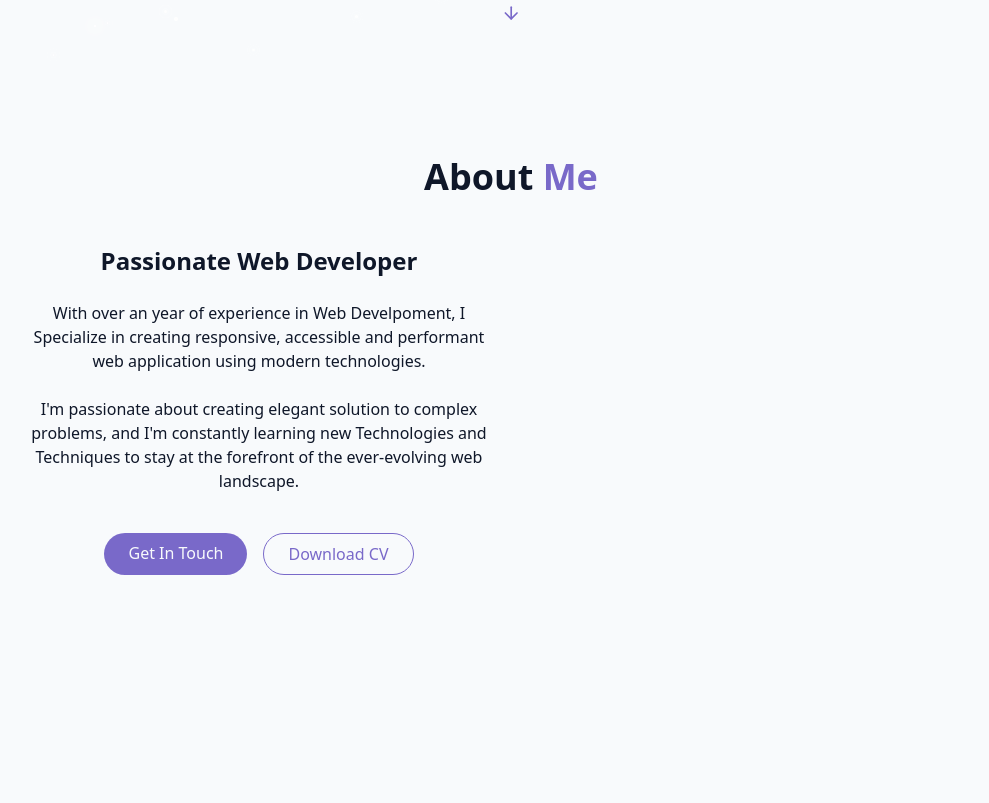
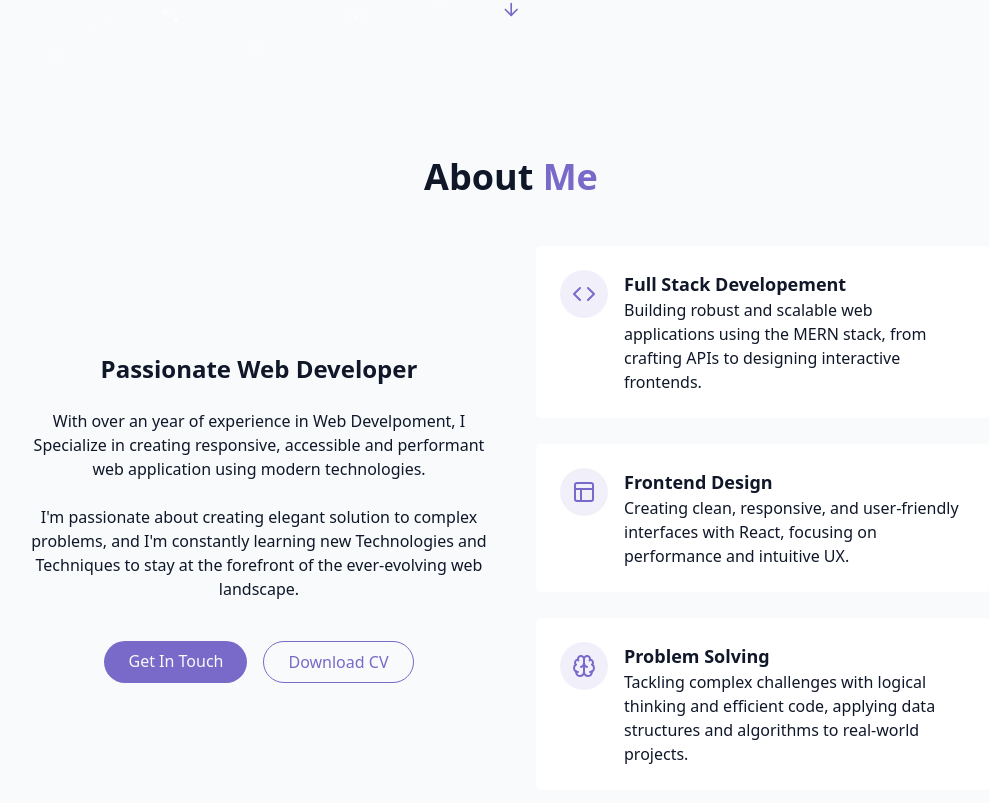
Before and after one commit to tharunkumar-BIT/Portfolio, a React (Vite) app: page / in a window 1280 px wide. Shown: the part 739-1542 px from the top of the page, without its empty margins (129-1118 px from the left). Before the commit the page ends 1410 px from the top, so only its background shows below. Built offline with nearby package versions, Linux system fonts and the light colour scheme.

Commit message:
final about section

```diff
--- a/src/components/AboutSection.jsx
+++ b/src/components/AboutSection.jsx
@@ -1,3 +1,5 @@
+import { Brain, Code, Layout } from "lucide-react";
+
 export const AboutSection = () => {
   return (
     <section id="about" className="py-24 px-4 relative">
@@ -39,7 +41,54 @@ export const AboutSection = () => {
 
           {/* skills */}
           <div className="grid grid-cols-1 gap-6">
+            <div className="gradient-border p-6 card-hover">
+              <div className="flex items-start gap-4">
+                <div className="p-3 rounded-full bg-primary/10">
+                  <Code className="h-6 w-6 text-primary" />
+                </div>
+                <div className="text-left">
+                  <h4 className="text-lg font-semibold">
+                    Full Stack Developement
+                  </h4>
+                  <p className="text-muted-foreground">
+                    Building robust and scalable web applications using the MERN
+                    stack, from crafting APIs to designing interactive
+                    frontends.
+                  </p>
+                </div>
+              </div>
+            </div>
 
+            <div className="gradient-border p-6 card-hover">
+              <div className="flex items-start gap-4">
+                <div className="p-3 rounded-full bg-primary/10">
+                  <Layout className="h-6 w-6 text-primary" />
+                </div>
+                <div className="text-left">
+                  <h4 className="text-lg font-semibold">Frontend Design</h4>
+                  <p className="text-muted-foreground">
+                    Creating clean, responsive, and user-friendly interfaces
+                    with React, focusing on performance and intuitive UX.
+                  </p>
+                </div>
+              </div>
+            </div>
+
+            <div className="gradient-border p-6 card-hover">
+              <div className="flex items-start gap-4">
+                <div className="p-3 rounded-full bg-primary/10">
+                  <Brain className="h-6 w-6 text-primary" />
+                </div>
+                <div className="text-left">
+                  <h4 className="text-lg font-semibold">Problem Solving</h4>
+                  <p className="text-muted-foreground">
+                    Tackling complex challenges with logical thinking and
+                    efficient code, applying data structures and algorithms to
+                    real-world projects.
+                  </p>
+                </div>
+              </div>
+            </div>
           </div>
         </div>
       </div>
```
